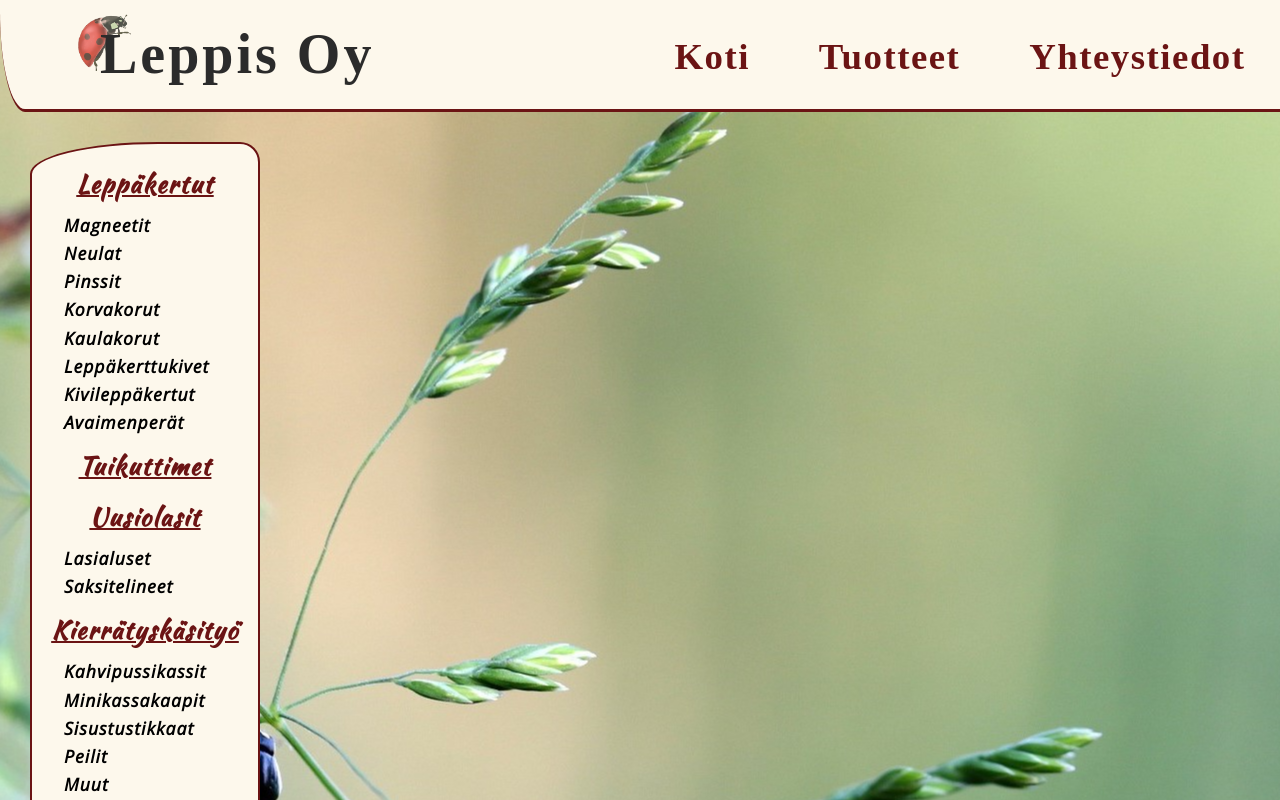
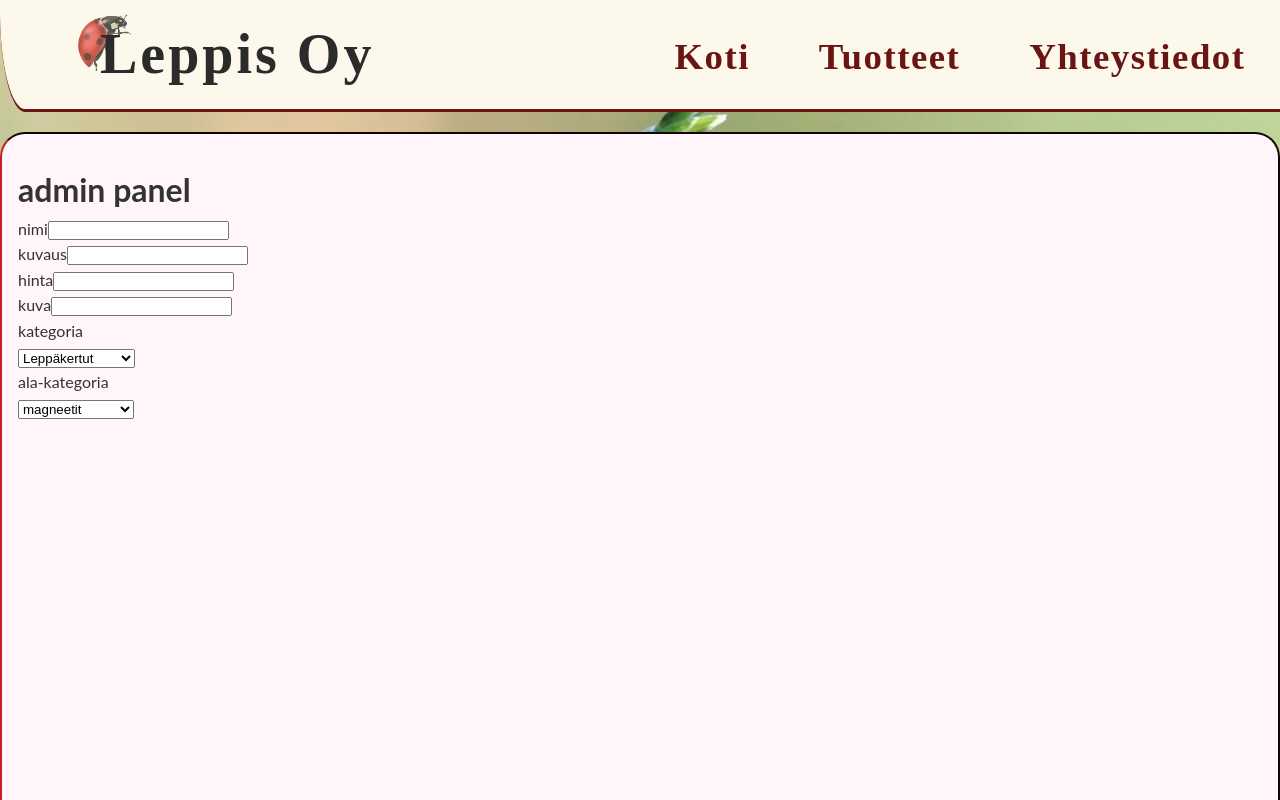
Before and after one commit to jamijorgos/leppis, a React (Create React App) app in the folder client/: page /adminpanel in a window 1280 px wide. Shown: the top 800 px of the page. Built offline with nearby package versions, Linux system fonts and the light colour scheme; a web font is replaced by a local one.

Commit message:
AdminPanel pohjustettu

```diff
--- a/client/package.json
+++ b/client/package.json
@@ -6,6 +6,7 @@
     "@testing-library/jest-dom": "^5.11.9",
     "@testing-library/react": "^11.2.5",
     "@testing-library/user-event": "^12.6.3",
+    "jquery": "^3.5.1",
     "react": "^17.0.1",
     "react-dom": "^17.0.1",
     "react-router-dom": "^5.2.0",
--- a/client/src/App.js
+++ b/client/src/App.js
@@ -6,6 +6,7 @@ import Navbar from './components/Navbar';
 import Sidebar from './components/Sidebar';
 import Footer from './components/Footer';
 import Login from './components/forms/Login'
+import AdminPanel from './components/forms/AdminPanel'
 import './styles/styles.css';
 import ScrollToTop from './components/utensils/ScrollToTop'
 
@@ -17,13 +18,14 @@ const App = () => {
           <ScrollToTop />
           <Switch>
             <Route path="/login" component={Login}/>
-          </Switch>
+            <Route path="/adminpanel" component={AdminPanel}/>
             <div className="page-container">
               <Fragment>
                 <Sidebar />
                 <MainSection />
               </Fragment>
             </div>
+          </Switch>
           <Footer />
         </div>
       </Router>
--- a/client/src/components/Footer.js
+++ b/client/src/components/Footer.js
@@ -19,6 +19,7 @@ const Footer = () => {
                 <ul className='login-btns'>
                     <li><Link to="/login" className="login-btn">Kirjaudu</Link></li>
                     <li><a className="login-btn disabled" href="#">Rekisteröidy</a></li>
+                    <li><Link to="/adminpanel" className="login-btn">Admin</Link></li>
                 </ul>
             </div>
         </footer>
--- /dev/null
+++ b/client/src/components/forms/AdminPanel.js
@@ -0,0 +1,62 @@
+import React, { useState, useEffect } from 'react'
+
+const AdminPanel = () => {
+    const [category, setCategory] = useState('Leppäkertut');
+
+    useEffect(() => {
+        getSubCategory();
+    }, [category])
+
+    const CATEGORIES = [
+        {
+            name: 'Leppäkertut',
+            minor: ['magneetit', 'neulat', 'pinssit', 'korvakorut',
+            'kaulakorut', 'leppäkerttukivet', 'kivileppäkertut', 'avaimenperät']
+        }, {
+            name: 'Tuikuttimet',
+            minor: []
+        }, {
+            name: 'Uusiolasit',
+            minor: ['Lasialuset', 'Saksitelineet']
+        }, {
+            name: 'Kierrätyskäsityö',
+            minor: ['Kahvipussikassit', 'Minikassakaapit', 'Sisustustikkaat',
+            'Peilit', 'Muut']
+        }
+    ]
+    const getSubCategory = () => {
+        const catSelected = CATEGORIES.filter(({name}) => name === category)[0]
+        return (
+          <div>
+            <select>
+              {catSelected.minor.map(m => <option>{m}</option>)}
+            </select>
+          </div>
+        )
+    }
+
+    return (
+        <div className="admin-panel">
+            <h1>admin panel</h1>
+            <label>nimi</label>
+            <input type="text" ></input> <br/>
+            <label>kuvaus</label>
+            <input type="text" ></input> <br/>
+            <label>hinta</label>
+            <input type="text" ></input> <br/>
+            <label>kuva</label>
+            <input type="text" ></input> <br/>
+
+            <label>kategoria</label>
+            <div>
+                <select onChange={(e) => setCategory(e.target.value)}>
+                {CATEGORIES.map(({name}) => <option value={name}>{name}</option>)}
+                </select> <br/>
+                <label>ala-kategoria</label>
+                {getSubCategory()}
+            </div>
+        </div>
+    )
+}
+
+export default AdminPanel
--- a/client/src/styles/styles.css
+++ b/client/src/styles/styles.css
@@ -4,6 +4,7 @@
 @import "./styles/sidebar.css";
 @import "./styles/tuote.css";
 @import "./styles/tuotteet.css";
+@import "./styles/adminpanel.css";
 @import "./styles/login.css";
 
 * {
--- /dev/null
+++ b/client/src/styles/styles/adminpanel.css
@@ -0,0 +1,13 @@
+.admin-panel {
+    width: auto;
+    min-height: 50rem;
+    z-index: 0;
+    margin-top: 1.25rem;
+    padding-top: 1.9rem;
+    padding-left: 1rem;
+    padding-right: 1rem;
+    background-color: rgb(255, 245, 250);
+    border: 2px solid rgb(107, 20, 20);
+    border-style: inset outset;
+    border-radius: 25px;
+}
```
Also changed, not shown: client/src/components/forms/Register.js (+11 -1 lines), 1 other file (tests, documents, lock files or other folders).
